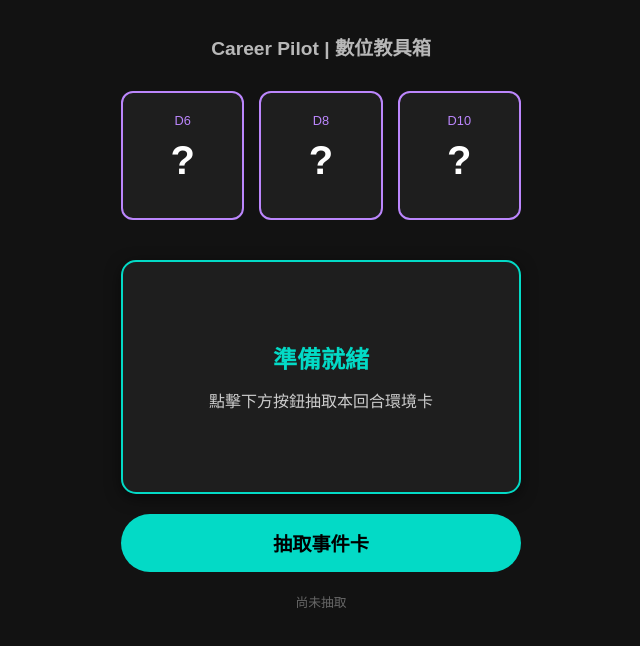
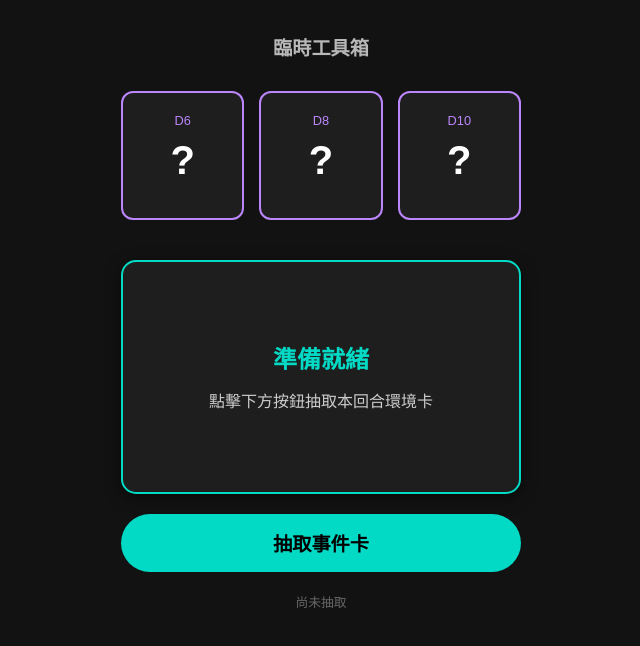
Before and after one commit to Jeremy6789/project-app-sample, a plain HTML site: page tools.html in a window 1280 px wide. Shown: the whole page, without its empty margins (319-959 px from the left). Drawn offline with Linux system fonts and the light colour scheme.

Commit message:
temp tools

```diff
--- a/tools.html
+++ b/tools.html
@@ -3,7 +3,7 @@
 <head>
     <meta charset="UTF-8">
     <meta name="viewport" content="width=device-width, initial-scale=1.0">
-    <title>職涯領航員 | 應急教具箱</title>
+    <title>情境領導桌遊 臨時工具箱</title>
     <style>
         :root {
             --bg: #121212;
@@ -94,7 +94,7 @@
 </head>
 <body>
 
-    <h1>Career Pilot | 數位教具箱</h1>
+    <h1>臨時工具箱</h1>
 
     <!-- 骰子區 -->
     <div class="dice-grid">
```
